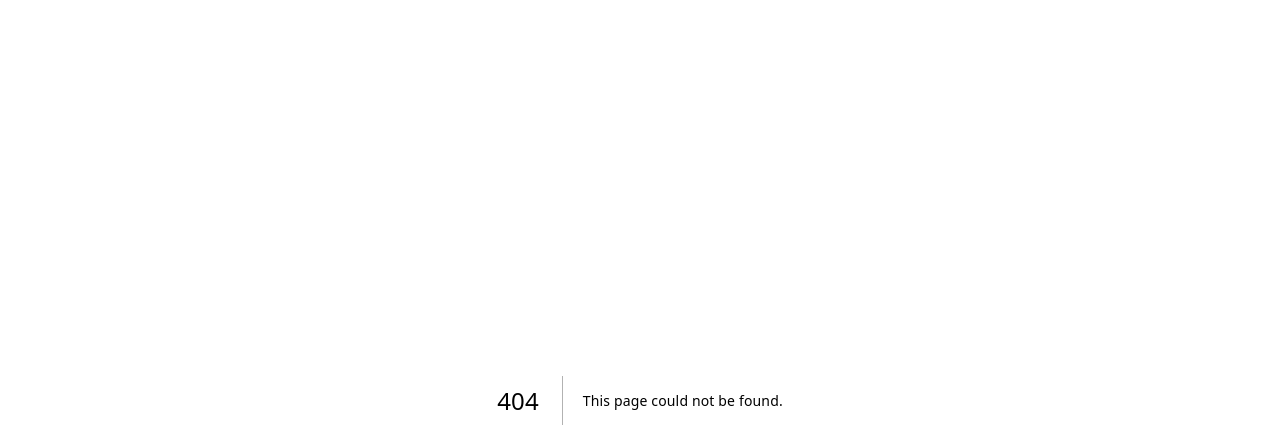
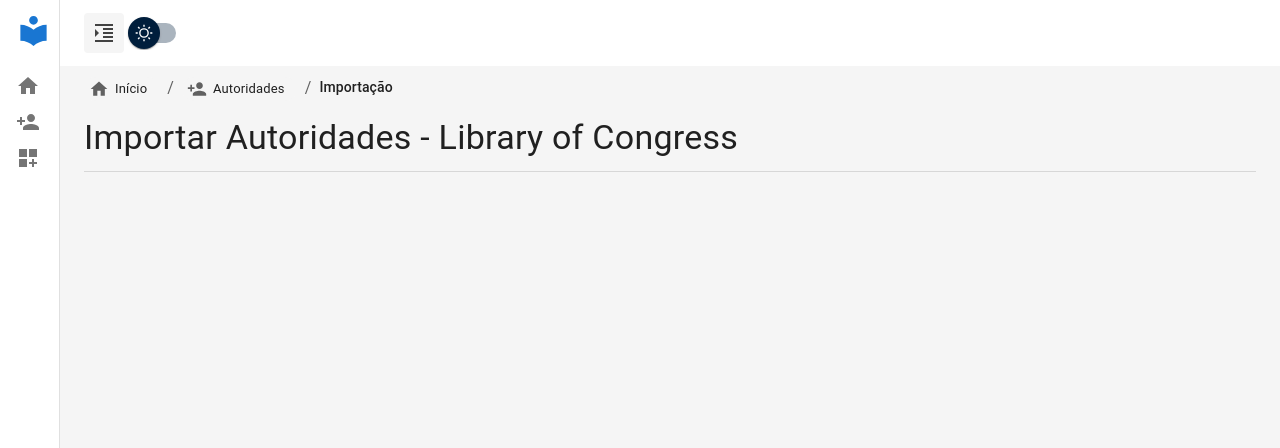
Before and after one commit to inacioigne/bibliokeia-ui, a Next.js app: page /admin/authority/importation in a window 1280 px wide. Before the commit this address had no page. Shown: the top 448 px of the page. Built offline with nearby package versions, Linux system fonts and the light colour scheme.

Commit message:
04/08/2023

```diff
--- /dev/null
+++ b/src/app/admin/authority/importation/page.tsx
@@ -0,0 +1,40 @@
+"use client";
+// MUI Components
+import { Container, Box, Divider, Typography } from "@mui/material";
+
+// MUI Icons
+import { PersonAdd, Home } from "@mui/icons-material/";
+
+// BiblioKeia Components
+import BreadcrumbsBK from "src/components/nav/breadcrumbs";
+import CardCataloguing from "src/components/cards/cardCataloguing";
+
+const previousPaths = [
+  {
+    link: "admin",
+    label: "Início",
+    icon: <Home fontSize="small" />,
+  },
+  {
+    link: "authority",
+    label: "Autoridades",
+    icon: <PersonAdd fontSize="small" />,
+  }
+];
+
+export default function Authority() {
+  return (
+    <Container maxWidth="xl">
+      <Box my={"1rem"}>
+      <BreadcrumbsBK
+          previousPaths={previousPaths}
+          currentPath="Importação"
+        />
+      </Box>
+      <Typography variant="h4" gutterBottom>
+        Importar Autoridades - Library of Congress
+      </Typography>
+      <Divider />
+    </Container>
+  );
+}
--- a/src/app/admin/authority/page.tsx
+++ b/src/app/admin/authority/page.tsx
@@ -32,6 +32,11 @@
       </Typography>
       <Divider />
       <Box sx={{ py: "1rem", display: "flex", justifyContent: "space-around" }}>
+        <CardCataloguing
+          name="Importar Registros"
+          link="/admin/authority/importation"
+          Icon={PersonAdd}
+        />
       <CardCataloguing
           name="Nome Pessoal"
           link="/admin/cataloguing/book"
```
